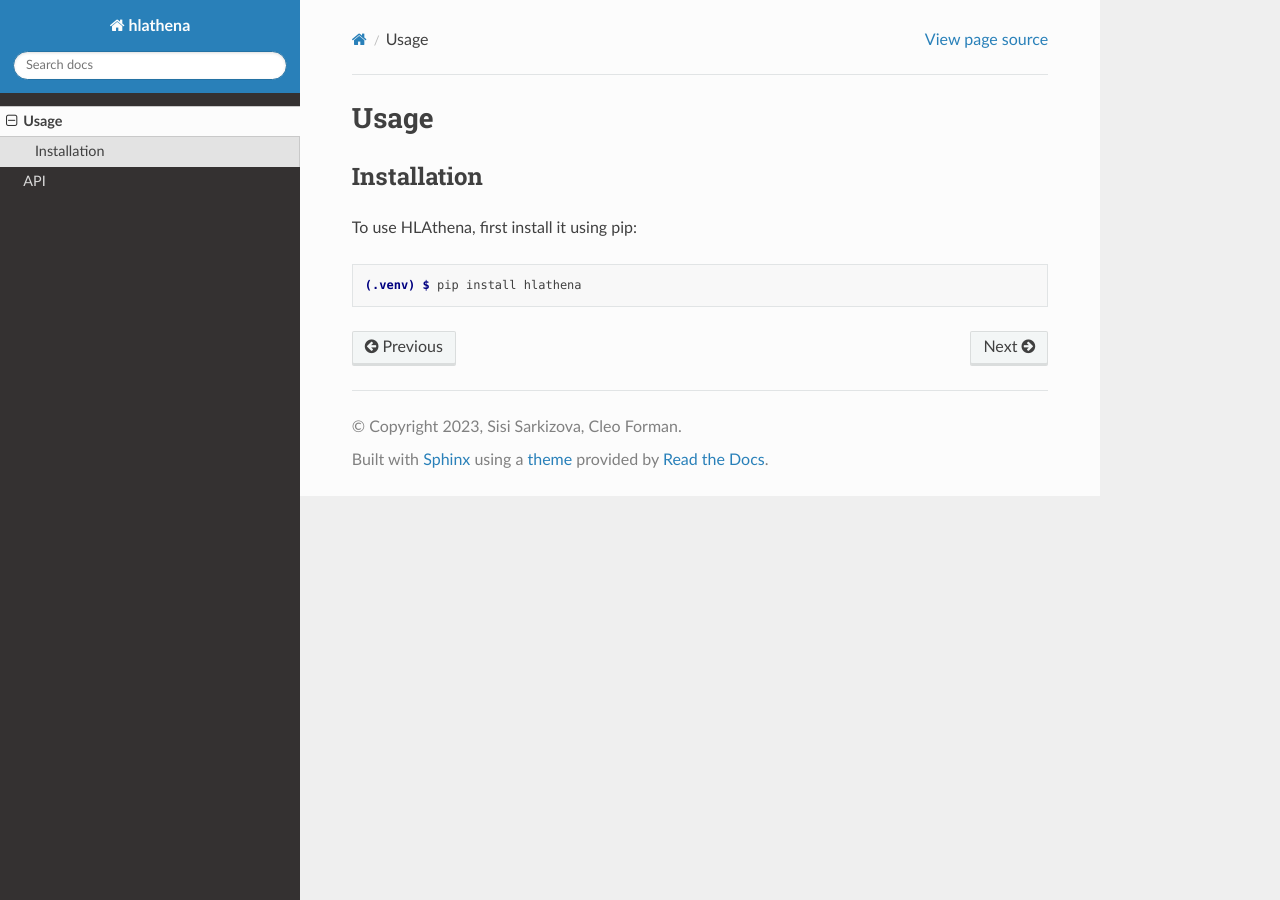
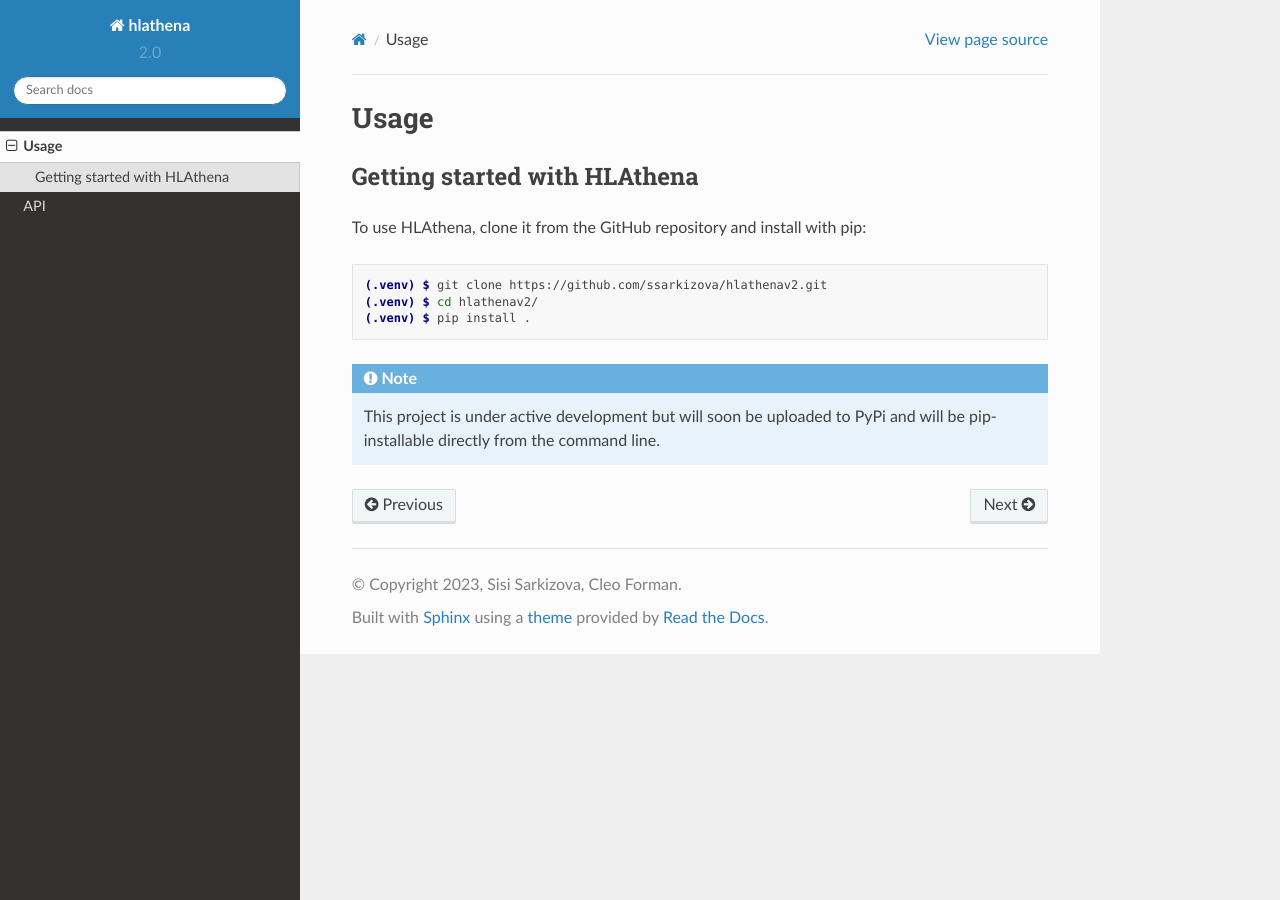
Before and after one commit to ssarkizova/hlathenav2, a Sphinx documentation site: the page built from docs/source/usage.rst, in a window 1280 px wide. Built offline with Sphinx 7.4.7 and the Read the Docs theme 2.0.0, drawn with Linux system fonts in a browser that asks for light colours.

Commit message:
Updating usage and api doc page

```diff
--- a/docs/source/conf.py
+++ b/docs/source/conf.py
@@ -9,6 +9,7 @@
 project = 'hlathena'
 copyright = '2023, Sisi Sarkizova, Cleo Forman'
 author = 'Sisi Sarkizova, Cleo Forman'
+version = '2.0'
 
 
 import os
--- a/docs/source/usage.rst
+++ b/docs/source/usage.rst
@@ -1,11 +1,17 @@
 Usage
 =====
 
-Installation
+Getting started with HLAthena
 ------------
 
-To use HLAthena, first install it using pip:
+To use HLAthena, clone it from the GitHub repository and install with pip:
 
 .. code-block:: console
 
-   (.venv) $ pip install hlathena
+   (.venv) $ git clone https://github.com/ssarkizova/hlathenav2.git
+   (.venv) $ cd hlathenav2/
+   (.venv) $ pip install .
+
+.. note::
+
+   This project is under active development but will soon be uploaded to PyPi and will be pip-installable directly from the command line.
```
Also changed, not shown: docs/source/api.rst (+6 -24 lines), docs/source/index.rst (+3 -23 lines).
